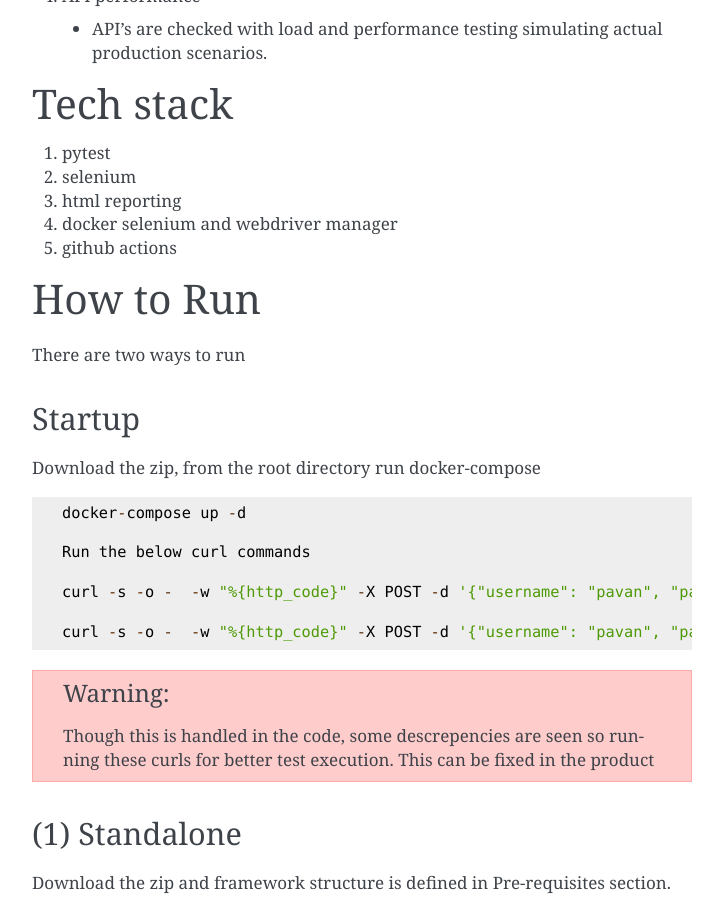
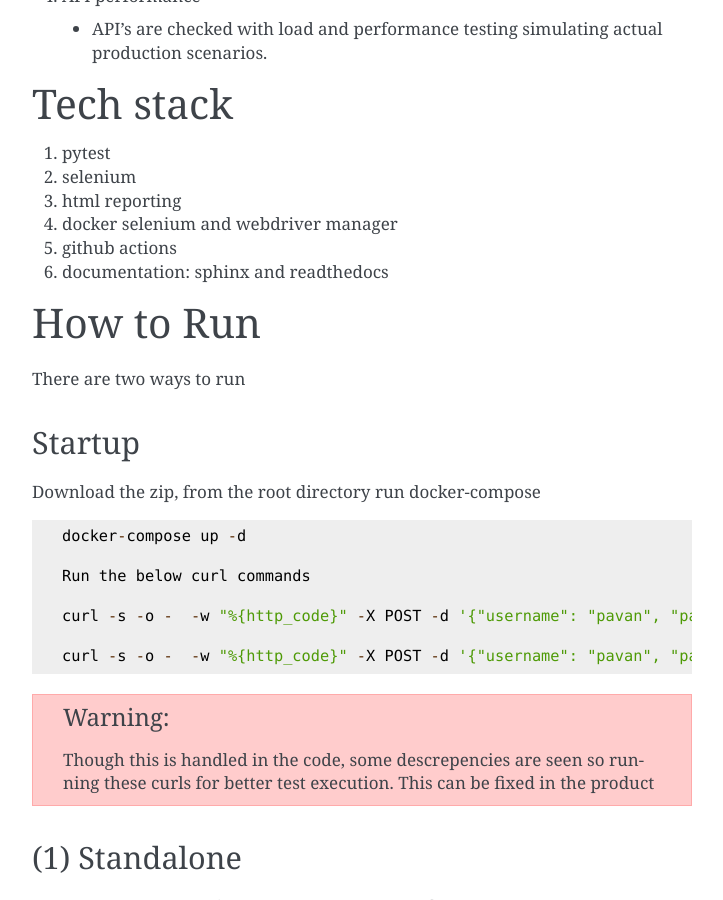
Before and after one commit to pavankumarag/ASAPP_QA_Automation, a Sphinx documentation site: the page built from docs/index.rst, in a window 1280 px wide and 900 px high, scrolled down 1892 px. Shown: the whole window, without its empty margins (388-1111 px from the left). Built offline with Sphinx 7.4.7, drawn with Linux system fonts in a browser that asks for light colours.

Commit message:
update tech stack

```diff
--- a/docs/index.rst
+++ b/docs/index.rst
@@ -103,6 +103,7 @@ Tech stack
 (3) html reporting
 (4) docker selenium and webdriver manager
 (5) github actions
+(6) documentation: sphinx and readthedocs
 
 How to Run
 ===========
```
Also changed, not shown: 5 other files.
